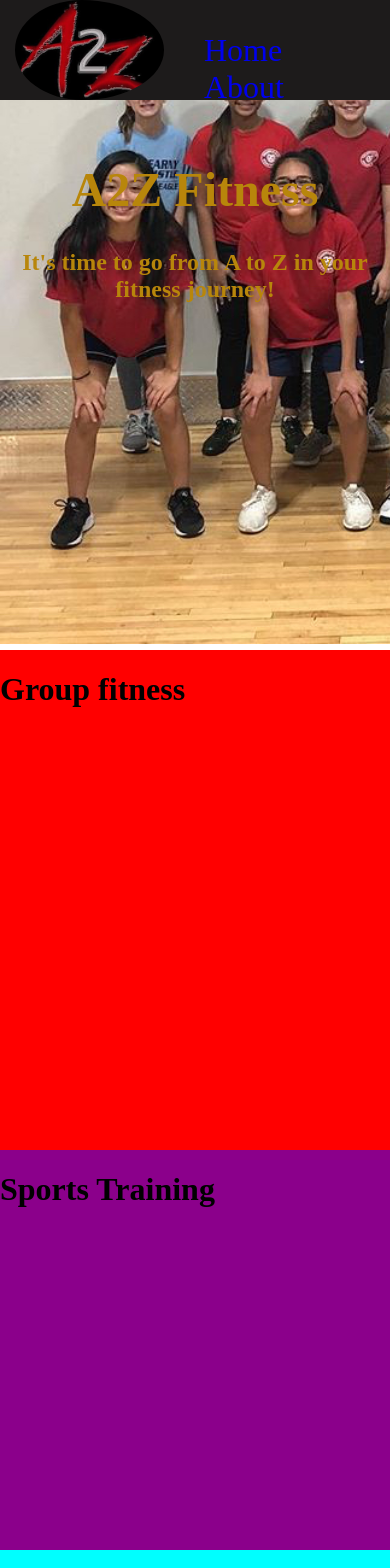
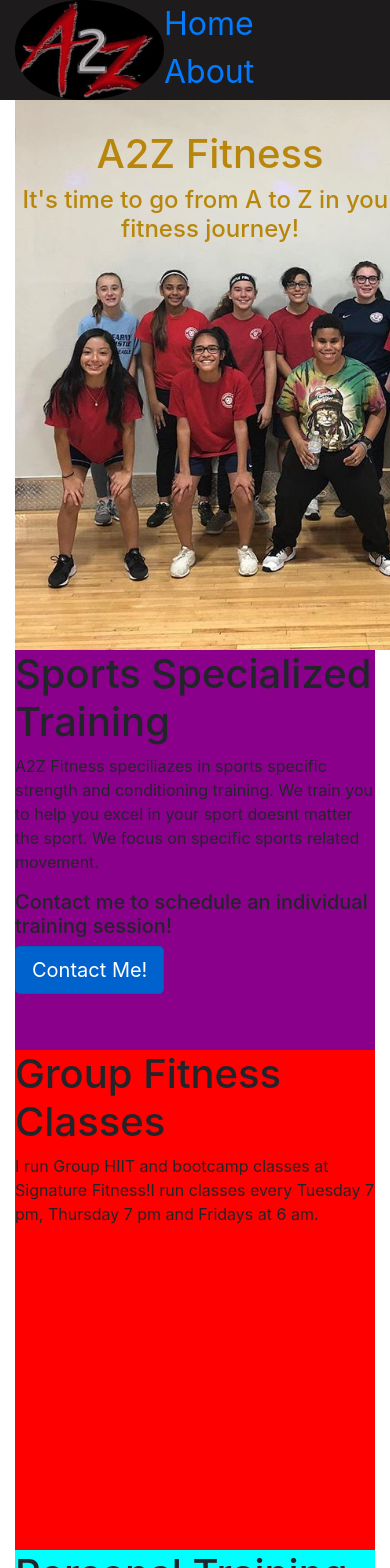
Before and after one commit to mohamedx25/a2z_fitness, a Gatsby app: page / in a window 390 px wide. Shown: the top 1568 px of the page. Built offline with nearby package versions, Linux system fonts and the light colour scheme.

Commit message:
fix to divs and added bootstrap
Now need to use bootstrap to make a responsive header and alll the pages responsive

```diff
--- a/package.json
+++ b/package.json
@@ -16,11 +16,13 @@
     "@fortawesome/free-brands-svg-icons": "^5.6.3",
     "@fortawesome/free-solid-svg-icons": "^5.6.3",
     "@fortawesome/react-fontawesome": "^0.1.4",
+    "bootstrap": "^4.2.1",
     "clear": "^0.1.0",
     "gatsby": "^2.0.76",
     "i": "^0.3.6",
     "npm": "^6.6.0",
     "react": "^16.5.1",
+    "react-bootstrap": "^0.32.4",
     "react-dom": "^16.5.1"
   },
   "repository": {
--- a/src/components/index.css
+++ b/src/components/index.css
@@ -14,10 +14,11 @@
     position: absolute;
     z-index: 1;
     width: 100%;
-    height: 100%;
+    height: 550px;
     background-repeat: no-repeat;
     background-size: cover;
-    background-position-y: -300px;
+    background-position-y: center;
+    background-attachment: fixed;
 }
 .banner-description{
     font-size: 24px;
--- a/src/pages/index.js
+++ b/src/pages/index.js
@@ -1,7 +1,9 @@
 import React from "react"
 import Layout from '../components/layout'
 import { library } from '@fortawesome/fontawesome-svg-core'
-
+import 'bootstrap/dist/css/bootstrap.css';
+// import 'bootstrap/dist/css/bootstrap-theme.css';
+import { Button } from 'react-bootstrap';
 import { faCoffee } from '@fortawesome/free-solid-svg-icons'
 import { fab } from '@fortawesome/free-brands-svg-icons'
 import '../components/index.css'
@@ -21,11 +23,32 @@ export default() => (
                     </div>
                 </div>
             </div>
+            <div className='sports-training'>
+                <h1>Sports Specialized Training</h1>
+                <p>
+                    A2Z Fitness speciliazes in sports specific
+                    strength and conditioning training. We train you
+                    to help you excel in your sport doesnt matter the sport.
+                    We focus on specific sports related movement.
+                </p>
+                <h5>Contact me to schedule an individual training session!</h5>
+                {/* put a button heree. Bootstrap? */}
+                <Button bsStyle='primary' bsSize='large' active>
+                    Contact Me!
+                </Button>
+
+            </div>
             <div className='group-training'>
-                <h1>Group fitness</h1>
-            </div>
-            <div className='sports-training'>
-                <h1>Sports Training</h1>
+                <h1>Group Fitness Classes</h1>
+                <p>
+                    I run Group HIIT and bootcamp classes at Signature Fitness!
+                    {/*add a link to signature fitness*/}
+
+                    I run classes every Tuesday 7 pm, Thursday 7 pm and Fridays at 6 am.
+                </p>
+                <div>
+                    {/*Put the promo video here!  */}
+                </div>
             </div>
             <div className='personal-training'>
                 <h1>Personal Training</h1>
```
Also changed, not shown: 1 other file (tests, documents, lock files or other folders).
